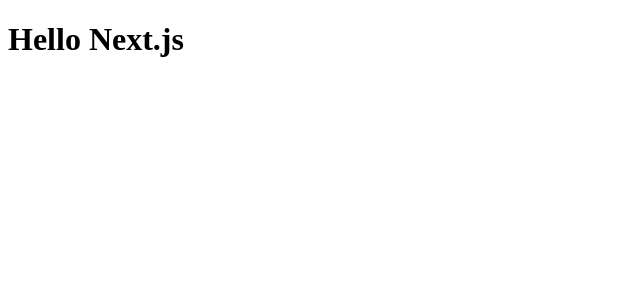
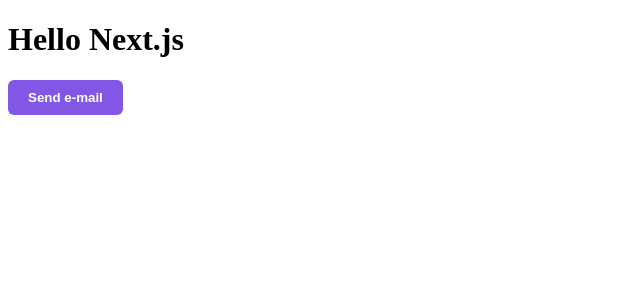
Before and after one commit to Eduardo-H/ignite-shop, a Next.js app: page / in a window 1280 px wide. Shown: the top 300 px of the page, without its empty margins (0-640 px from the left). Built offline with nearby package versions, Linux system fonts and the light colour scheme.

Commit message:
Stitches added to the project

```diff
--- a/package.json
+++ b/package.json
@@ -10,6 +10,7 @@
   },
   "dependencies": {
     "@next/font": "13.1.6",
+    "@stitches/react": "^1.2.8",
     "@types/node": "18.13.0",
     "@types/react": "18.0.28",
     "@types/react-dom": "18.0.10",
--- a/src/pages/_document.tsx
+++ b/src/pages/_document.tsx
@@ -1,4 +1,5 @@
 import { Html, Head, Main, NextScript } from 'next/document';
+import { getCssText } from '@/styles';
 
 export default function Document() {
   return (
@@ -8,6 +9,8 @@
         <link rel="preconnect" href="https://fonts.gstatic.com" crossOrigin="anonymous" />
 
         <link href="https://fonts.googleapis.com/css2?family=Nunito:wght@400;700&display=swap" rel="stylesheet" />
+
+        <style id="stitches" dangerouslySetInnerHTML={{ __html: getCssText() }} />
       </Head>
 
       <body>
--- a/src/pages/index.tsx
+++ b/src/pages/index.tsx
@@ -1,5 +1,30 @@
+import { styled } from '@/styles';
+
+export const Button = styled('button', {
+  backgroundColor: '$rocketseat',
+  border: 0,
+  borderRadius: 6,
+  padding: '10px 20px',
+  cursor: 'pointer',
+  transition: 'filter 0.2s',
+
+  span: {
+    color: 'White',
+    fontWeight: 'bold'
+  },
+
+  '&:hover': {
+    filter: 'brightness(0.9)'
+  }
+});
+
 export default function Home() {
   return (
-    <h1>Hello Next.js</h1>
+    <>
+      <h1>Hello Next.js</h1>
+      <Button>
+        <span>Send e-mail</span>
+      </Button>
+    </>
   );
 }
--- /dev/null
+++ b/src/styles/index.ts
@@ -0,0 +1,18 @@
+import { createStitches } from '@stitches/react';
+
+export const {
+  config,
+  styled,
+  css,
+  globalCss,
+  keyframes,
+  getCssText,
+  theme,
+  createTheme
+} = createStitches({
+  theme: {
+    colors: {
+      rocketseat: '#8257E6'
+    }
+  }
+});
```
Also changed, not shown: 1 other file (tests, documents, lock files or other folders).
